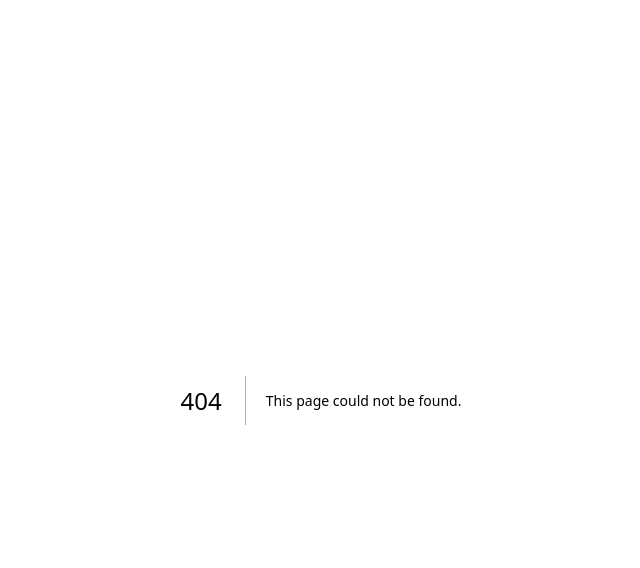
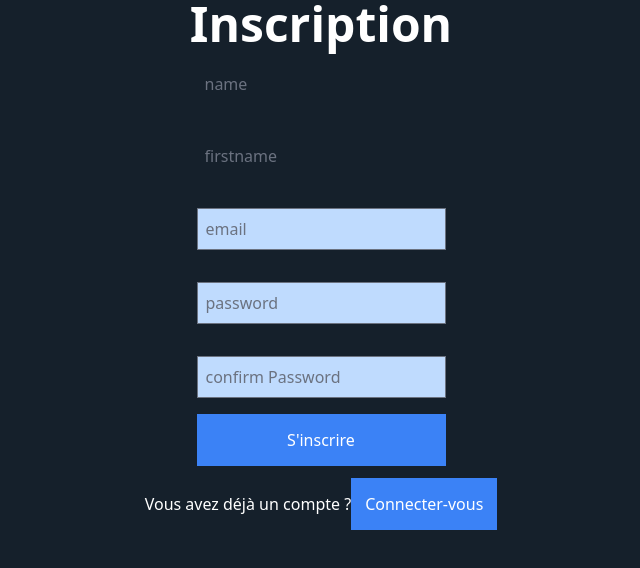
Before and after one commit to Gra1gkolodziejczyk/twitter_nextjs_firebase, a Next.js app: page /user/register in a window 1280 px wide. Before the commit this address had no page. Shown: the top 568 px of the page, without its empty margins (319-959 px from the left). Built offline with nearby package versions, Linux system fonts and the light colour scheme.

Commit message:
login/register

```diff
--- a/components/Widgets/Widgets.jsx
+++ b/components/Widgets/Widgets.jsx
@@ -1,8 +1,8 @@
 import React, { useState } from "react";
+import { BiSearchAlt2 } from "react-icons/bi";
 import News from "./News";
-import { BiSearchAlt2 } from "react-icons/bi";
 
-const Widgets = ({ resultNews, randomUserResults }) => {
+function Widgets({ resultNews, randomUserResults }) {
   const [articleNum, setArticleNum] = useState(3);
   const [randomUserNum, setRandomUserNum] = useState(3);
   return (
@@ -49,7 +49,7 @@ const Widgets = ({ resultNews, randomUserResults }) => {
                 {ramdomUser.login.username}
               </h4>
               <h5 className="text-[14px] text-gray-500 truncate">
-                {ramdomUser.name.first + " " + ramdomUser.name.last}
+                {`${ramdomUser.name.first} ${ramdomUser.name.last}`}
               </h5>
             </div>
             <button className="ml-auto bg-blue-500 text-white rounded-full text-sm px-3.5 py-1.5 font-bold hover:bg-blue-600">
@@ -66,6 +66,6 @@ const Widgets = ({ resultNews, randomUserResults }) => {
       </div>
     </div>
   );
-};
+}
 
 export default Widgets;
--- a/pages/_app.jsx
+++ b/pages/_app.jsx
@@ -1,7 +1,7 @@
-import '../styles/globals.css'
+import "../styles/globals.css";
 
 function MyApp({ Component, pageProps }) {
   return <Component {...pageProps} />
 }
 
-export default MyApp
+export default MyApp;
--- a/pages/api/auth/[...nextauth].js
+++ /dev/null
@@ -1,11 +0,0 @@
-import NextAuth from "next-auth/src";
-import GoogleProvider from 'next-auth/providers/google';
-
-export default NextAuth({
-  providers: [
-    GoogleProvider({
-      clientId: process.env.GOOGLE_CLIENT_ID,
-      clientSecret: process.env.GOOGLE_CLIENT_SECRET,
-    })
-  ],
-})
--- a/pages/index.jsx
+++ b/pages/index.jsx
@@ -1,10 +1,11 @@
-import { React, useState, useEffect } from "react";
+import React, { useState, useEffect } from "react";
 
 import Feed from "../components/Feed/Feed";
 import Head from "next/head";
 import Sidebar from "../components/Sidebar/Sidebar";
 import Widgets from "../components/Widgets/Widgets";
 import { Player } from "@lottiefiles/react-lottie-player";
+import Login from "./user/login/index";
 
 export async function getServerSideProps() {
   const resultNews = await fetch(
@@ -22,6 +23,7 @@ export async function getServerSideProps() {
 }
 
 const Home = ({ resultNews, randomUserResults }) => {
+  const [isLogin, setIsLogin] = useState(false);
   const [loading, setLoading] = useState(true);
 
   useEffect(() => {
@@ -54,12 +56,13 @@ const Home = ({ resultNews, randomUserResults }) => {
         </div>
       ) : (
         <main className="flex min-h-screen mx-auto">
-          <Sidebar />
-          <Feed />
-          <Widgets
-            resultNews={resultNews.articles}
-            randomUserResults={randomUserResults.results}
-          />
+          {/*<Sidebar />*/}
+          {/*<Feed />*/}
+          {/*<Widgets*/}
+          {/*  resultNews={resultNews.articles}*/}
+          {/*  randomUserResults={randomUserResults.results}*/}
+          {/*/>*/}
+          <Login />
         </main>
       )}
     </div>
--- /dev/null
+++ b/pages/user/login/index.jsx
@@ -0,0 +1,56 @@
+import { useState } from 'react';
+import Link from "next/link";
+import Register from "../register";
+const Login = () => {
+  const [email, setEmail] = useState("");
+  const [password, setPassword] = useState("");
+
+  const handleSubmit = async () => {
+    const item = {email, password};
+    const result = await fetch(process.env.REACT_APP_URL_API+"/users/login", {
+      method: "POST",
+      headers: {
+        "Content-Type": "application/json",
+        "Accept": "application/json",
+      },
+      body: JSON.stringify(item),
+    });
+  }
+
+  return (
+    <>
+      <div className="flex items-center justify-center flex-col">
+          <h1 className="text-white text-5xl flex font-bold">Se Connecter</h1>
+          <div className="flex flex-col">
+            <form method="POST" onSubmit={handleSubmit} className="flex flex-col">
+            <input
+              className="bg-blue-200 text-white my-4 p-2"
+              type="email" placeholder="email"
+              value={email}
+              onChange={(e) => setEmail(e.target.value)}
+            />
+            <input
+              className="bg-blue-200 text-white my-4 p-2"
+              type="password" placeholder="password"
+              value={password}
+              onChange={(e) => setPassword(e.target.value)}
+            />
+              <button type={"submit"} className="p-3 border-2 border-blue-500 bg-blue-500 hover:bg-blue-800 hover:border-blue-800">
+                  Connexion
+              </button>
+          </form>
+          </div>
+          <div className="m-3">
+            <p>
+              Vous n&apos;avez pas encore de compte ?
+              <button  onClick={()=> <Register />} className="p-3 border-2 border-blue-500 bg-blue-500 hover:bg-blue-800 hover:border-blue-800">
+                  Inscrivez vous
+              </button>
+            </p>
+          </div>
+      </div>
+    </>
+  );
+}
+
+export default Login
--- /dev/null
+++ b/pages/user/register/index.jsx
@@ -0,0 +1,83 @@
+import { useState } from 'react';
+import Link from "next/link";
+import Login from "../login";
+const Register = () => {
+
+  const [name, setName] = useState("");
+  const [firstname, setFirstname] = useState("");
+  const [email, setEmail] = useState("");
+  const [password, setPassword] = useState("");
+  const [confirmPassword, setConfirmPassword] = useState("");
+
+  const handleSubmit = async (e) => {
+    e.preventDefault();
+    console.log("test")
+    const item = {name, firstname, email, password, confirmPassword};
+    const result = await fetch("http://localhost:8080/users/register", {
+      method: "POST",
+      headers: {
+        "Content-Type": "application/json",
+        "Accept": "application/json",
+      },
+      body: JSON.stringify(name, firstname, email, password, confirmPassword),
+    });
+    console.log(result)
+  }
+
+  return (
+    <>
+      <div className="flex items-center justify-center flex-col">
+        <h1 className="text-white text-5xl flex font-bold">Inscription</h1>
+        <div className="flex flex-col">
+          <form onSubmit={handleSubmit} className="flex flex-col">
+            <input
+              className="bg-blue-200 text-white my-4 p-2"
+              type="text" placeholder="name"
+              value={name}
+              onChange={(e) => setName(e.target.value)}
+            />
+            <input
+              className="bg-blue-200 text-white my-4 p-2"
+              type="text" placeholder="firstname"
+              value={firstname}
+              onChange={(e) => setFirstname(e.target.value)}
+            />
+            <input
+              className="bg-blue-200 text-white my-4 p-2"
+              type="email" placeholder="email"
+              value={email}
+              onChange={(e) => setEmail(e.target.value)}
+            />
+            <input
+              className="bg-blue-200 text-white my-4 p-2"
+              type="password" placeholder="password"
+              value={password}
+              onChange={(e) => setPassword(e.target.value)}
+            />
+            <input
+              className="bg-blue-200 text-white my-4 p-2"
+              type="password" placeholder="confirm Password"
+              value={confirmPassword}
+              onChange={(e) => setConfirmPassword(e.target.value)}
+            />
+            <button type="submit" className="p-3 border-2 border-blue-500 bg-blue-500 hover:bg-blue-800 hover:border-blue-800">
+                S&apos;inscrire
+            </button>
+          </form>
+        </div>
+        <div className="m-3">
+          <p>
+            Vous avez déjà un compte ?
+            <button onClick={()=> <Login />} className="p-3 border-2 border-blue-500 bg-blue-500 hover:bg-blue-800 hover:border-blue-800">
+              <Link href="/user/login">
+                Connecter-vous
+              </Link>
+            </button>
+          </p>
+        </div>
+      </div>
+    </>
+  );
+}
+
+export default Register
```
Also changed, not shown: firebase.js (deleted, +0 -19 lines), package.json (+6 -2 lines), .eslintrc.json (deleted), pages/api/hello.ts (added), 2 other files (tests, documents, lock files or other folders).
